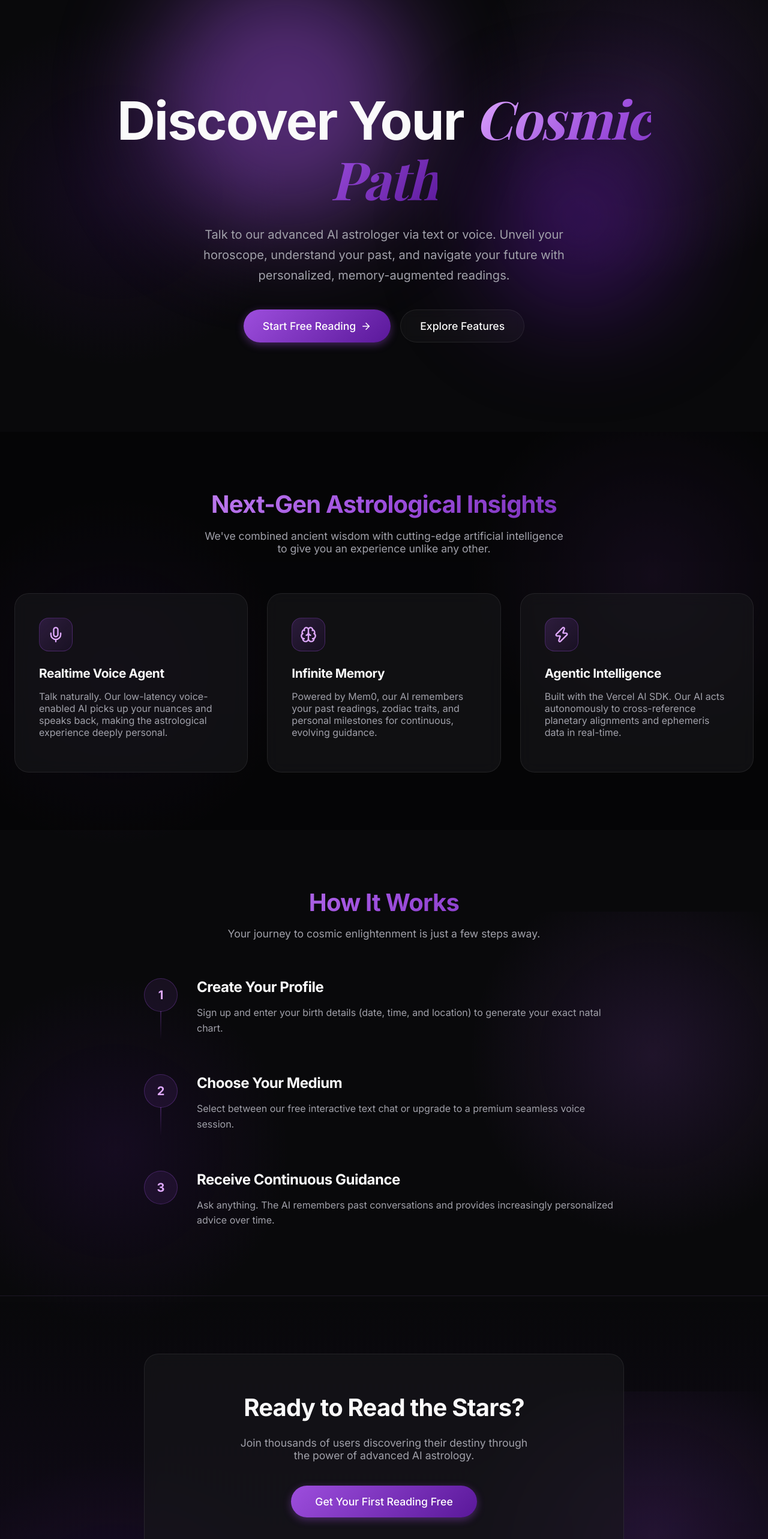
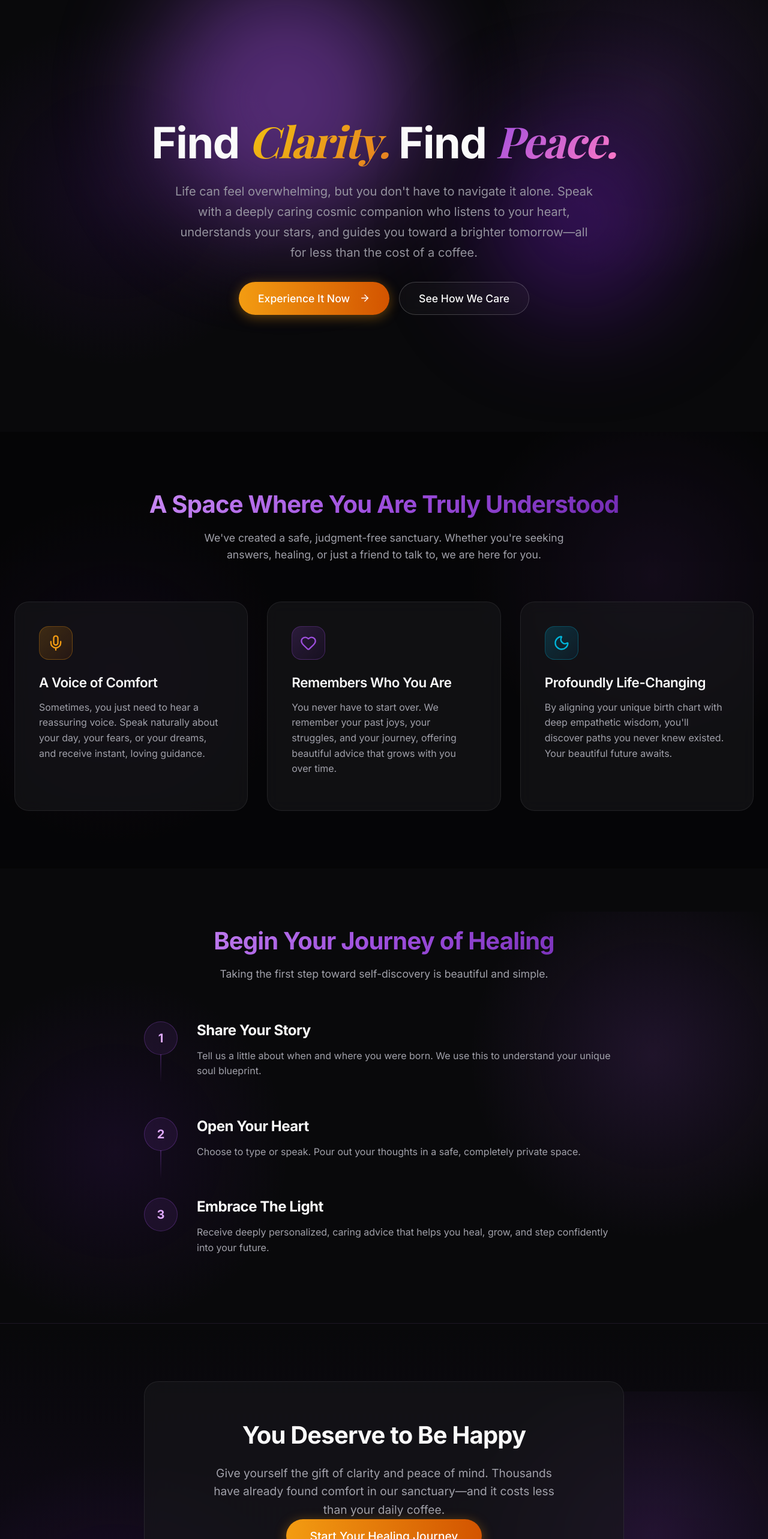
Before and after one commit to karan5772/Astro, a Next.js app: page / in a window 1280 px wide. Shown: the part 80-2646 px from the top of the page at 60% size. Built offline with nearby package versions, Linux system fonts and the light colour scheme; no server answers; a web font is replaced by a local one.

Commit message:
refactor: pivot landing page messaging and styling to focus on empathy and emotional support

```diff
--- a/src/app/page.tsx
+++ b/src/app/page.tsx
@@ -4,7 +4,7 @@ import { useState, useEffect } from 'react';
 import Link from 'next/link';
 import { motion } from 'framer-motion';
 import { UserButton, useAuth } from '@clerk/nextjs';
-import { Mic, Brain, Sparkles, ArrowRight, MessageSquare, Zap } from 'lucide-react';
+import { Mic, Heart, Sparkles, ArrowRight, Moon } from 'lucide-react';
 
 export default function LandingPage() {
   const { userId } = useAuth();
@@ -59,19 +59,19 @@ export default function LandingPage() {
               animate={{ opacity: 1, y: 0 }}
               transition={{ duration: 0.8, ease: [0.16, 1, 0.3, 1] }}
             >
-              <h1 className="hero-title">
-                Discover Your <span className="text-gradient font-serif italic">Cosmic Path</span>
+              <h1 className="hero-title" style={{ fontSize: 'clamp(2.5rem, 6vw, 4.5rem)', lineHeight: 1.1 }}>
+                Find <span className="text-gradient font-serif italic" style={{ background: 'linear-gradient(135deg, #f1c40f, #e67e22)', WebkitBackgroundClip: 'text', backgroundClip: 'text', WebkitTextFillColor: 'transparent' }}>Clarity.</span> Find <span className="text-gradient font-serif italic" style={{ background: 'linear-gradient(135deg, #9d4edd, #ff79c6)', WebkitBackgroundClip: 'text', backgroundClip: 'text', WebkitTextFillColor: 'transparent' }}>Peace.</span>
               </h1>
-              <p className="hero-subtitle">
-                Talk to our advanced AI astrologer via text or voice. Unveil your horoscope, understand your past, and navigate your future with personalized, memory-augmented readings.
+              <p className="hero-subtitle" style={{ fontSize: '1.25rem', marginTop: '1.5rem', opacity: 0.9, maxWidth: '700px', margin: '1.5rem auto' }}>
+                Life can feel overwhelming, but you don't have to navigate it alone. Speak with a deeply caring cosmic companion who listens to your heart, understands your stars, and guides you toward a brighter tomorrow—all for less than the cost of a coffee.
               </p>
 
               <div className="flex justify-center gap-4 flex-wrap mt-8">
-                <Link href="/dashboard" className="btn btn-primary" style={{ padding: '1rem 2rem', fontSize: '1.1rem' }}>
-                  Start Free Reading <ArrowRight size={18} />
+                <Link href="/dashboard" className="btn btn-primary" style={{ padding: '1rem 2rem', fontSize: '1.1rem', background: 'linear-gradient(to right, #f39c12, #d35400)', border: 'none', color: 'white', boxShadow: '0 4px 20px rgba(243, 156, 18, 0.4)' }}>
+                  Experience It Now <ArrowRight size={18} style={{ display: 'inline', marginLeft: '8px' }} />
                 </Link>
-                <Link href="#features" className="btn btn-outline" style={{ padding: '1rem 2rem', fontSize: '1.1rem' }}>
-                  Explore Features
+                <Link href="#features" className="btn btn-outline" style={{ padding: '1rem 2rem', fontSize: '1.1rem', border: '1px solid rgba(255,255,255,0.2)' }}>
+                  See How We Care
                 </Link>
               </div>
             </motion.div>
@@ -88,9 +88,9 @@ export default function LandingPage() {
               transition={{ duration: 0.6 }}
               className="text-center mb-16"
             >
-              <h2 className="text-gradient" style={{ fontSize: '2.5rem', marginBottom: '1rem' }}>Next-Gen Astrological Insights</h2>
-              <p className="text-muted mx-auto" style={{ maxWidth: '600px', fontSize: '1.1rem' }}>
-                We've combined ancient wisdom with cutting-edge artificial intelligence to give you an experience unlike any other.
+              <h2 className="text-gradient" style={{ fontSize: '2.5rem', marginBottom: '1rem' }}>A Space Where You Are Truly Understood</h2>
+              <p className="text-muted mx-auto" style={{ maxWidth: '600px', fontSize: '1.1rem', lineHeight: 1.6 }}>
+                We've created a safe, judgment-free sanctuary. Whether you're seeking answers, healing, or just a friend to talk to, we are here for you.
               </p>
             </motion.div>
 
@@ -102,11 +102,11 @@ export default function LandingPage() {
                 transition={{ delay: 0.1, duration: 0.5 }}
                 className="glass-card"
               >
-                <div className="feature-icon-wrapper">
+                <div className="feature-icon-wrapper" style={{ background: 'linear-gradient(135deg, rgba(243, 156, 18, 0.2), rgba(211, 84, 0, 0.1))', color: '#f39c12', borderColor: 'rgba(243, 156, 18, 0.3)' }}>
                   <Mic size={28} />
                 </div>
-                <h3 style={{ fontSize: '1.3rem', marginBottom: '0.75rem' }}>Realtime Voice Agent</h3>
-                <p className="text-muted">Talk naturally. Our low-latency voice-enabled AI picks up your nuances and speaks back, making the astrological experience deeply personal.</p>
+                <h3 style={{ fontSize: '1.4rem', marginBottom: '0.75rem', fontWeight: 600 }}>A Voice of Comfort</h3>
+                <p className="text-muted" style={{ lineHeight: 1.6 }}>Sometimes, you just need to hear a reassuring voice. Speak naturally about your day, your fears, or your dreams, and receive instant, loving guidance.</p>
               </motion.div>
 
               <motion.div
@@ -116,11 +116,11 @@ export default function LandingPage() {
                 transition={{ delay: 0.2, duration: 0.5 }}
                 className="glass-card"
               >
-                <div className="feature-icon-wrapper">
-                  <Brain size={28} />
+                <div className="feature-icon-wrapper" style={{ background: 'linear-gradient(135deg, rgba(157, 78, 221, 0.2), rgba(90, 24, 154, 0.1))', color: '#9d4edd', borderColor: 'rgba(157, 78, 221, 0.3)' }}>
+                  <Heart size={28} />
                 </div>
-                <h3 style={{ fontSize: '1.3rem', marginBottom: '0.75rem' }}>Infinite Memory</h3>
-                <p className="text-muted">Powered by Mem0, our AI remembers your past readings, zodiac traits, and personal milestones for continuous, evolving guidance.</p>
+                <h3 style={{ fontSize: '1.4rem', marginBottom: '0.75rem', fontWeight: 600 }}>Remembers Who You Are</h3>
+                <p className="text-muted" style={{ lineHeight: 1.6 }}>You never have to start over. We remember your past joys, your struggles, and your journey, offering beautiful advice that grows with you over time.</p>
               </motion.div>
 
               <motion.div
@@ -130,11 +130,11 @@ export default function LandingPage() {
                 transition={{ delay: 0.3, duration: 0.5 }}
                 className="glass-card"
               >
-                <div className="feature-icon-wrapper">
-                  <Zap size={28} />
+                <div className="feature-icon-wrapper" style={{ background: 'linear-gradient(135deg, rgba(0, 180, 216, 0.2), rgba(0, 119, 182, 0.1))', color: '#00b4d8', borderColor: 'rgba(0, 180, 216, 0.3)' }}>
+                  <Moon size={28} />
                 </div>
-                <h3 style={{ fontSize: '1.3rem', marginBottom: '0.75rem' }}>Agentic Intelligence</h3>
-                <p className="text-muted">Built with the Vercel AI SDK. Our AI acts autonomously to cross-reference planetary alignments and ephemeris data in real-time.</p>
+                <h3 style={{ fontSize: '1.4rem', marginBottom: '0.75rem', fontWeight: 600 }}>Profoundly Life-Changing</h3>
+                <p className="text-muted" style={{ lineHeight: 1.6 }}>By aligning your unique birth chart with deep empathetic wisdom, you'll discover paths you never knew existed. Your beautiful future awaits.</p>
               </motion.div>
             </div>
           </div>
@@ -150,17 +150,17 @@ export default function LandingPage() {
               transition={{ duration: 0.6 }}
               className="text-center mb-16"
             >
-              <h2 className="text-gradient" style={{ fontSize: '2.5rem', marginBottom: '1rem' }}>How It Works</h2>
-              <p className="text-muted mx-auto" style={{ maxWidth: '600px', fontSize: '1.1rem' }}>
-                Your journey to cosmic enlightenment is just a few steps away.
+              <h2 className="text-gradient" style={{ fontSize: '2.5rem', marginBottom: '1rem' }}>Begin Your Journey of Healing</h2>
+              <p className="text-muted mx-auto" style={{ maxWidth: '600px', fontSize: '1.1rem', lineHeight: 1.6 }}>
+                Taking the first step toward self-discovery is beautiful and simple.
               </p>
             </motion.div>
 
             <div className="steps-container">
               {[
-                { title: 'Create Your Profile', desc: 'Sign up and enter your birth details (date, time, and location) to generate your exact natal chart.' },
-                { title: 'Choose Your Medium', desc: 'Select between our free interactive text chat or upgrade to a premium seamless voice session.' },
-                { title: 'Receive Continuous Guidance', desc: 'Ask anything. The AI remembers past conversations and provides increasingly personalized advice over time.' }
+                { title: 'Share Your Story', desc: 'Tell us a little about when and where you were born. We use this to understand your unique soul blueprint.' },
+                { title: 'Open Your Heart', desc: 'Choose to type or speak. Pour out your thoughts in a safe, completely private space.' },
+                { title: 'Embrace The Light', desc: 'Receive deeply personalized, caring advice that helps you heal, grow, and step confidently into your future.' }
               ].map((step, index) => (
                 <motion.div
                   key={index}
@@ -192,12 +192,12 @@ export default function LandingPage() {
               className="cta-box glass-card text-center"
               style={{ padding: '4rem 2rem' }}
             >
-              <h2 style={{ fontSize: '2.5rem', marginBottom: '1.5rem' }}>Ready to Read the Stars?</h2>
-              <p className="text-muted" style={{ fontSize: '1.1rem', marginBottom: '2.5rem', maxWidth: '500px', margin: '0 auto 2.5rem auto' }}>
-                Join thousands of users discovering their destiny through the power of advanced AI astrology.
+              <h2 style={{ fontSize: '2.5rem', marginBottom: '1.5rem', fontWeight: 700 }}>You Deserve to Be Happy</h2>
+              <p className="text-muted" style={{ fontSize: '1.2rem', marginBottom: '2.5rem', maxWidth: '600px', margin: '0 auto', lineHeight: 1.6 }}>
+                Give yourself the gift of clarity and peace of mind. Thousands have already found comfort in our sanctuary—and it costs less than your daily coffee.
               </p>
-              <Link href="/sign-up" className="btn btn-primary" style={{ padding: '1rem 2.5rem', fontSize: '1.1rem' }}>
-                Get Your First Reading Free
+              <Link href="/sign-up" className="btn btn-primary" style={{ padding: '1rem 2.5rem', fontSize: '1.2rem', background: 'linear-gradient(to right, #f39c12, #d35400)', border: 'none', color: 'white', boxShadow: '0 4px 20px rgba(243, 156, 18, 0.4)' }}>
+                Start Your Healing Journey
               </Link>
             </motion.div>
           </div>
```
